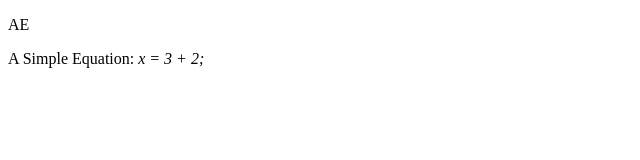
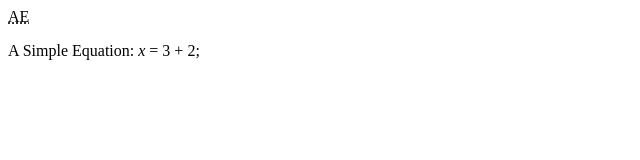
Before and after one commit to bellobiz/simple-equation, a plain HTML site: page index.html in a window 1280 px wide. Shown: the whole page, without its empty margins (0-640 px from the left). Drawn offline with Linux system fonts and the light colour scheme.

Commit message:
Commit and Make Change to Current Repository

```diff
--- a/index.html
+++ b/index.html
@@ -8,7 +8,7 @@
   <title>A Simple Math Equation</title>
 </head>
 <body>
-  <p title="American English">AE</p>
-  <p>A Simple Equation: <var> x = 3 + 2; </var></p>
+  <abbr title="American English">AE</abbr>
+  <p>A Simple Equation: <var>x</var> = 3 + 2; </p>
 </body>
 </html>
```
